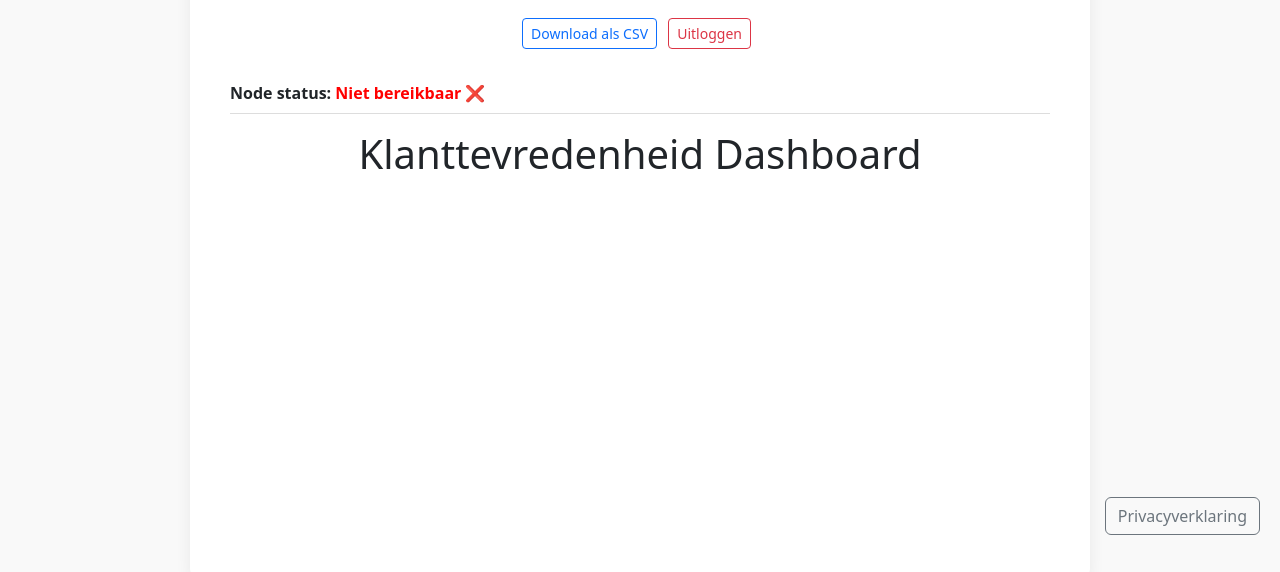
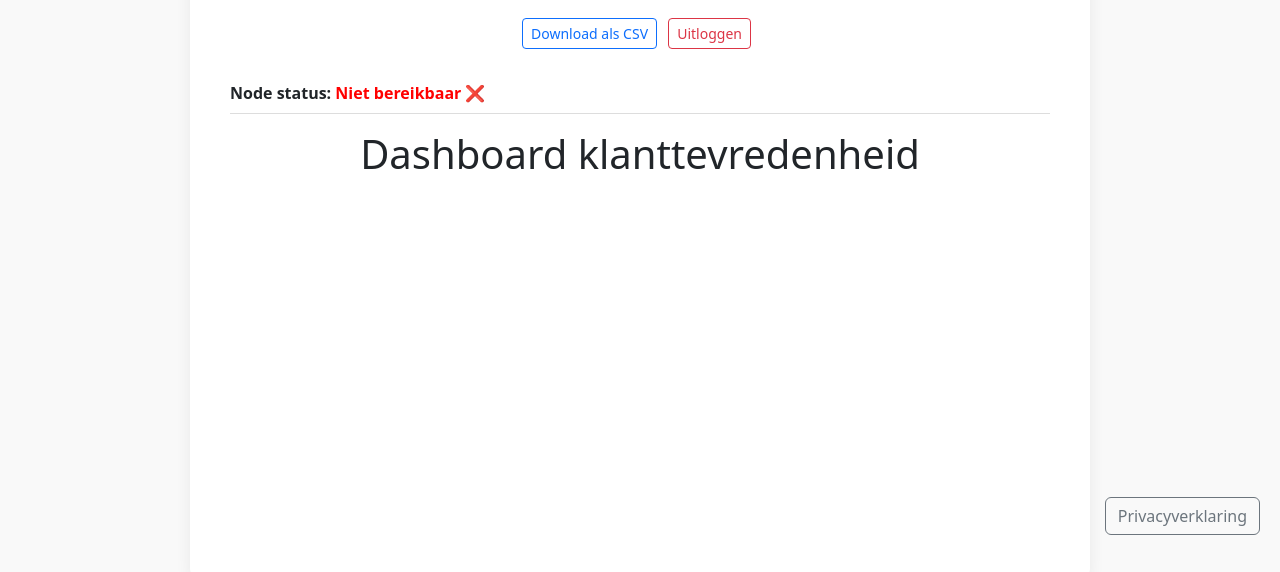
Before and after one commit to OscarRoque0031/kto_voicebot, a website: page dashboard.html in a window 1280 px wide. Shown: the part 245-817 px from the top of the page. Drawn offline with nearby package versions, Linux system fonts and the light colour scheme; no server answers.

Commit message:
Update dashboard.html

```diff
--- a/dashboard.html
+++ b/dashboard.html
@@ -59,7 +59,7 @@
     <div id="api-status" class="mx-2">
       Node status: <span id="api-status-text" style="color: gray;">Controleren...</span>
     </div>
-    <h1 class="mb-4 text-center">Klanttevredenheid Dashboard</h1>
+    <h1 class="mb-4 text-center">Dashboard klanttevredenheid</h1>
     <div id="filter-container" class="mb-3 text-center"></div>
     <div class="container-fluid px-3">
       <div class="position-relative" style="min-height:350px;">
```
